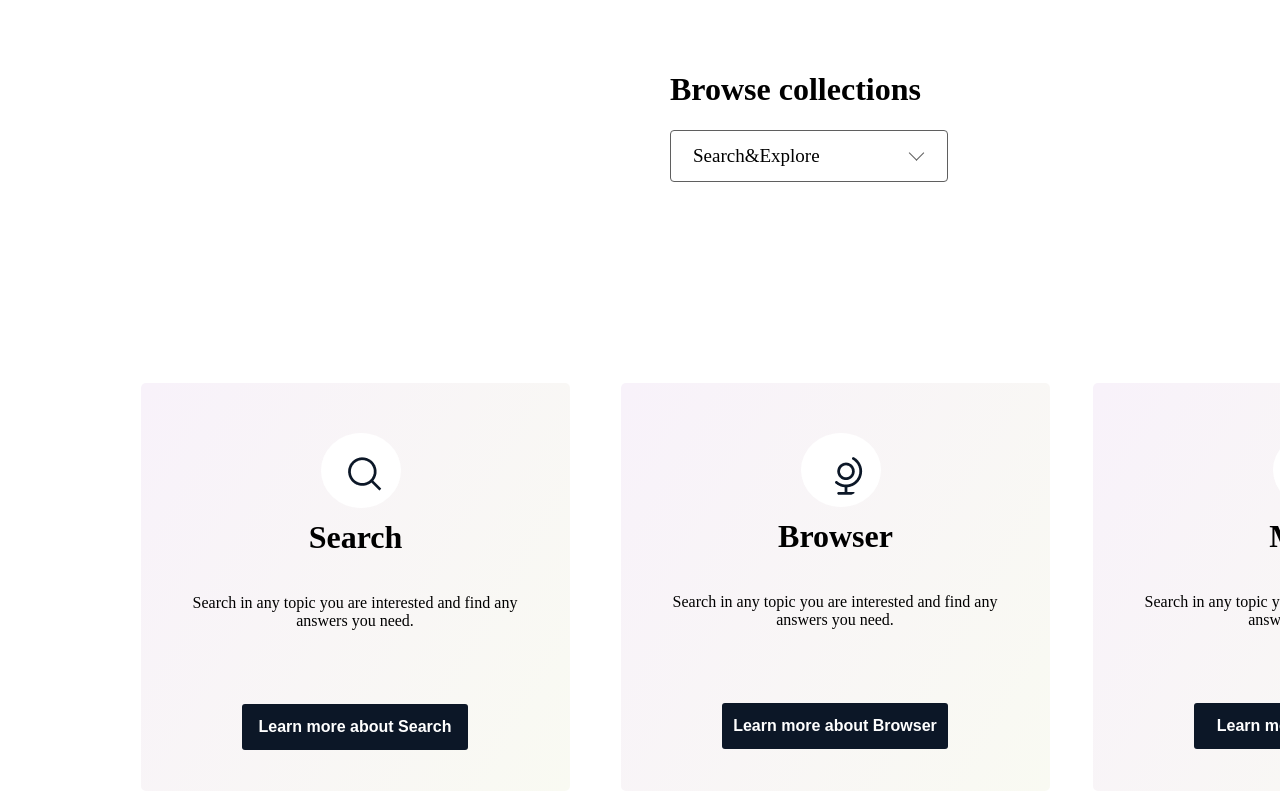
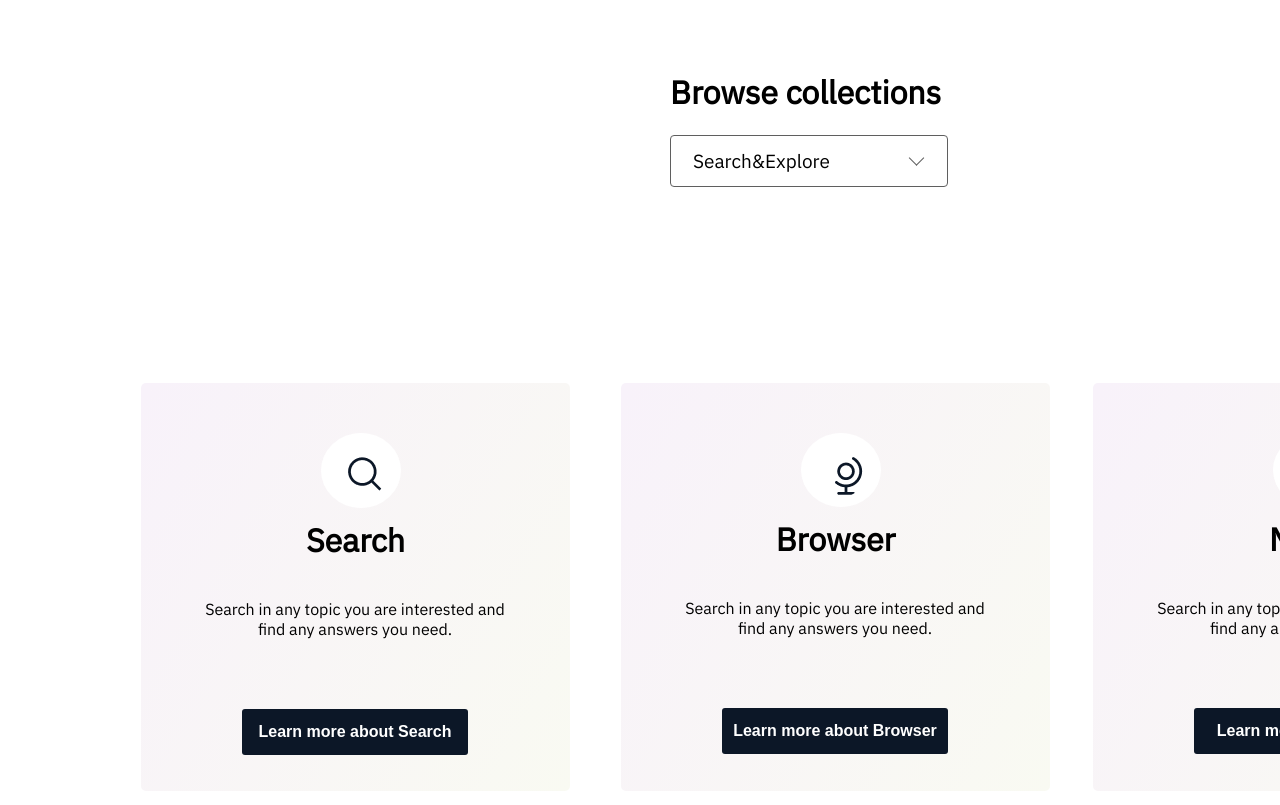
Before and after one commit to cangnss/daily-components, a plain HTML site: page product-lists/index.html in a window 1280 px wide. Shown: the top 805 px of the page. Drawn offline with nearby package versions, Linux system fonts and the light colour scheme.

Commit message:
update productlist

```diff
--- a/product-lists/index.html
+++ b/product-lists/index.html
@@ -7,7 +7,8 @@
     <title>Product List</title>
     <link rel="stylesheet" href="https://pro.fontawesome.com/releases/v5.10.0/css/all.css" integrity="sha384-AYmEC3Yw5cVb3ZcuHtOA93w35dYTsvhLPVnYs9eStHfGJvOvKxVfELGroGkvsg+p" crossorigin="anonymous"/>
     <link rel="stylesheet" href="style.css">
-
+    <link rel="preconnect" href="https://fonts.gstatic.com">
+    <link href="https://fonts.googleapis.com/css2?family=IBM+Plex+Sans&display=swap" rel="stylesheet">
 </head>
 <body>
     <div class="browse-collections">
--- a/product-lists/style.css
+++ b/product-lists/style.css
@@ -1,3 +1,6 @@
+body{
+    font-family: 'IBM Plex Sans', sans-serif;
+}
 .custom-select-wrapper {
     position: relative;
     display: inline-block;
```
Also changed, not shown: product-lists/product-lists.JPG.
